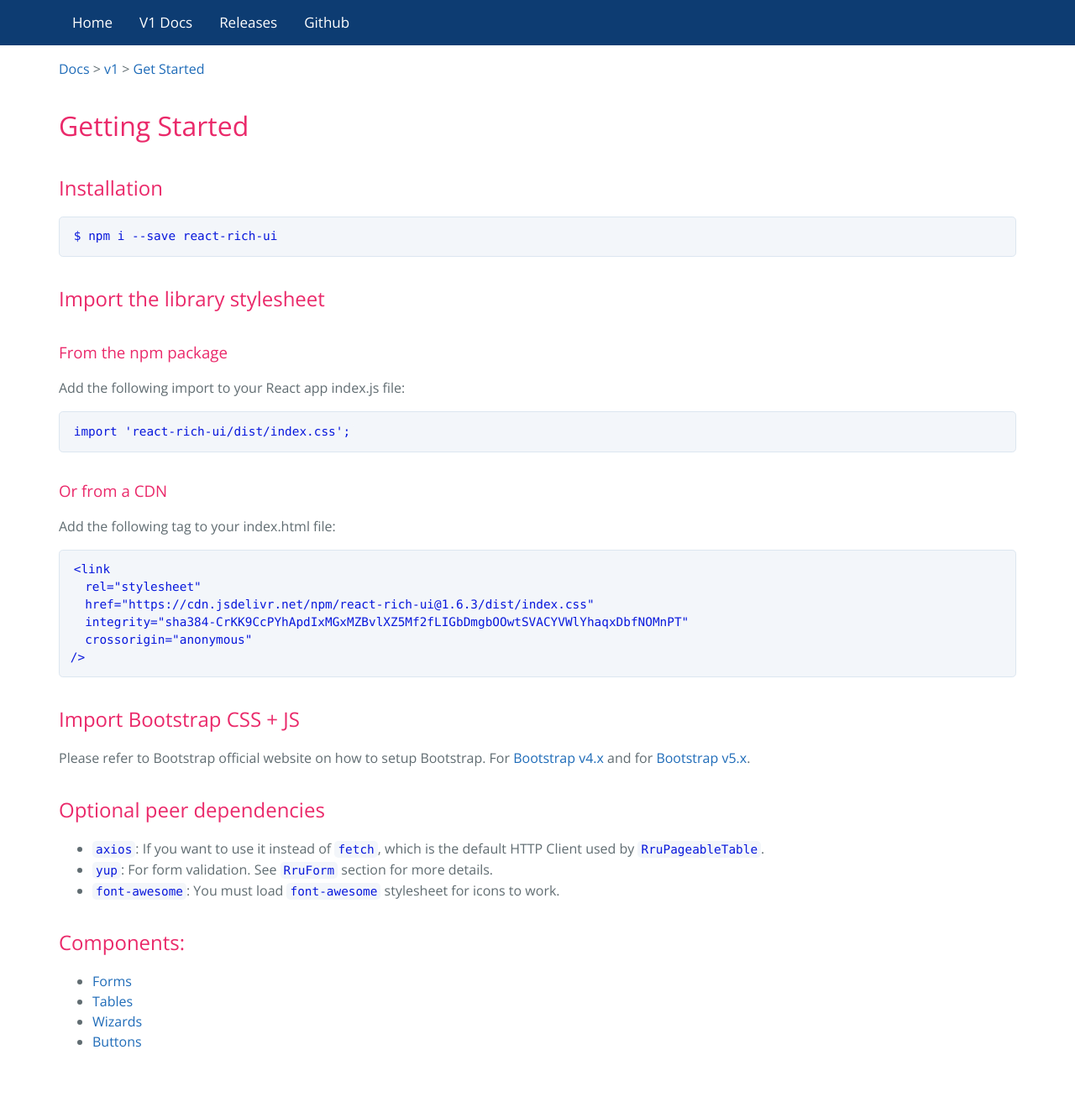
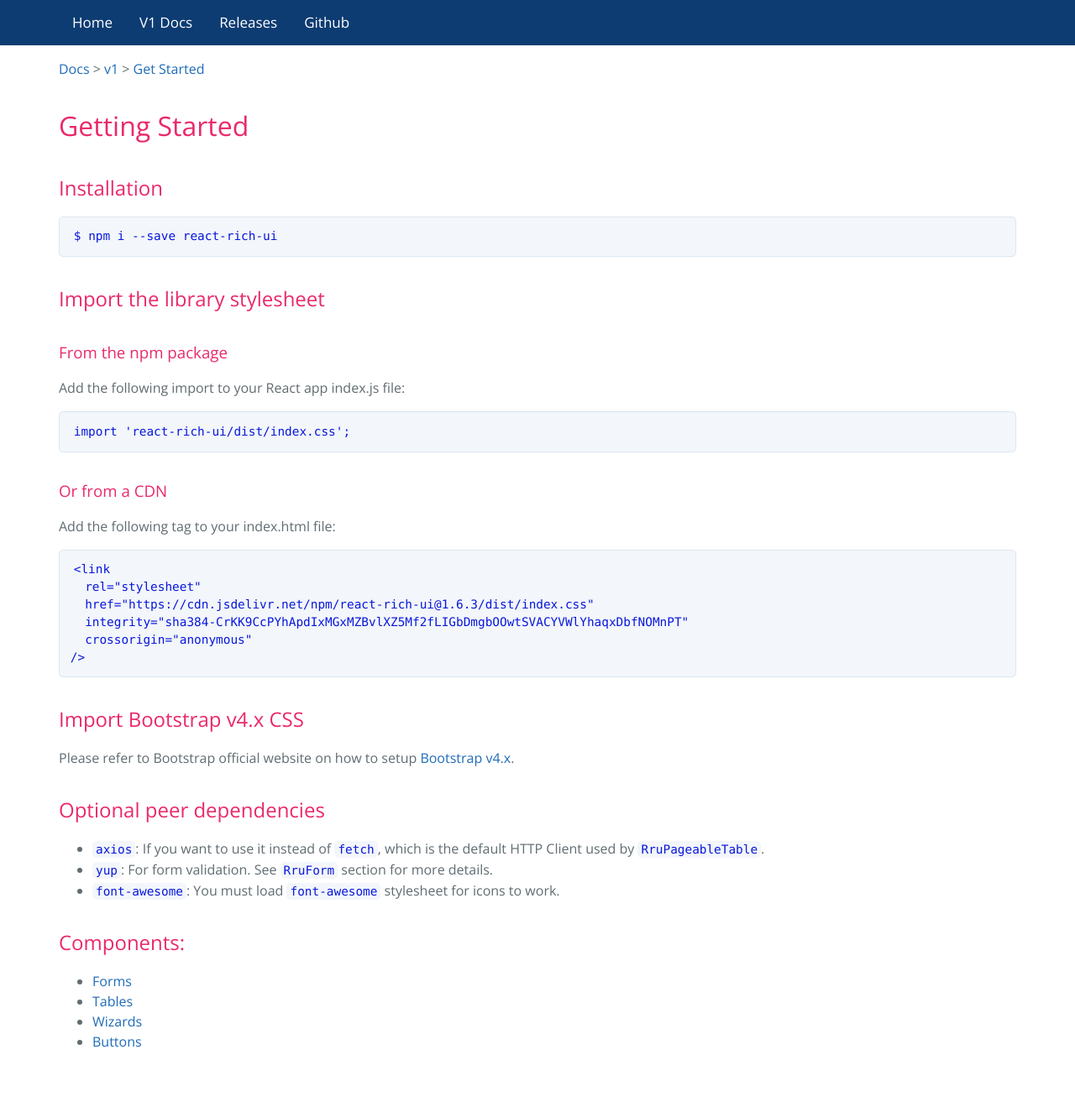
Before and after one commit to coder966/react-rich-ui, a Jekyll site: the page built from docs/v1/get-started.md, in a window 1280 px wide. Shown: the whole page at 84% size. Built offline with Jekyll 4.4.1, drawn with Linux system fonts in a browser that asks for light colours; our own code applies the rules of GitHub Pages for plain Markdown files.

Commit message:
website: update bootstrap version

````diff
--- a/docs/v1/get-started.md
+++ b/docs/v1/get-started.md
@@ -31,10 +31,9 @@
 />
 ```
 
-## Import Bootstrap CSS + JS
+## Import Bootstrap v4.x CSS
 
-Please refer to Bootstrap official website on how to setup Bootstrap.
-For [Bootstrap v4.x](https://getbootstrap.com/docs/4.6/getting-started/introduction/) and for [Bootstrap v5.x](https://getbootstrap.com/docs/5.2/getting-started/introduction/).
+Please refer to Bootstrap official website on how to setup [Bootstrap v4.x](https://getbootstrap.com/docs/4.6/getting-started/introduction/).
 
 ## Optional peer dependencies
 
````
Also changed, not shown: docs/v2/get-started.md (+2 -3 lines).
